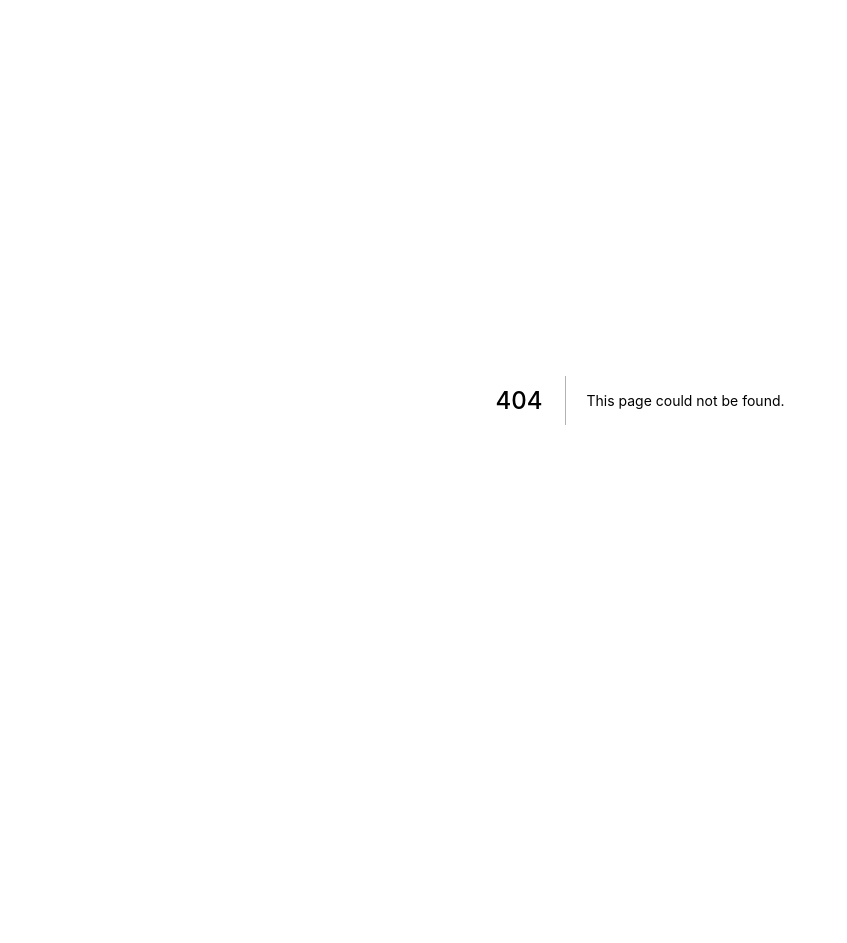
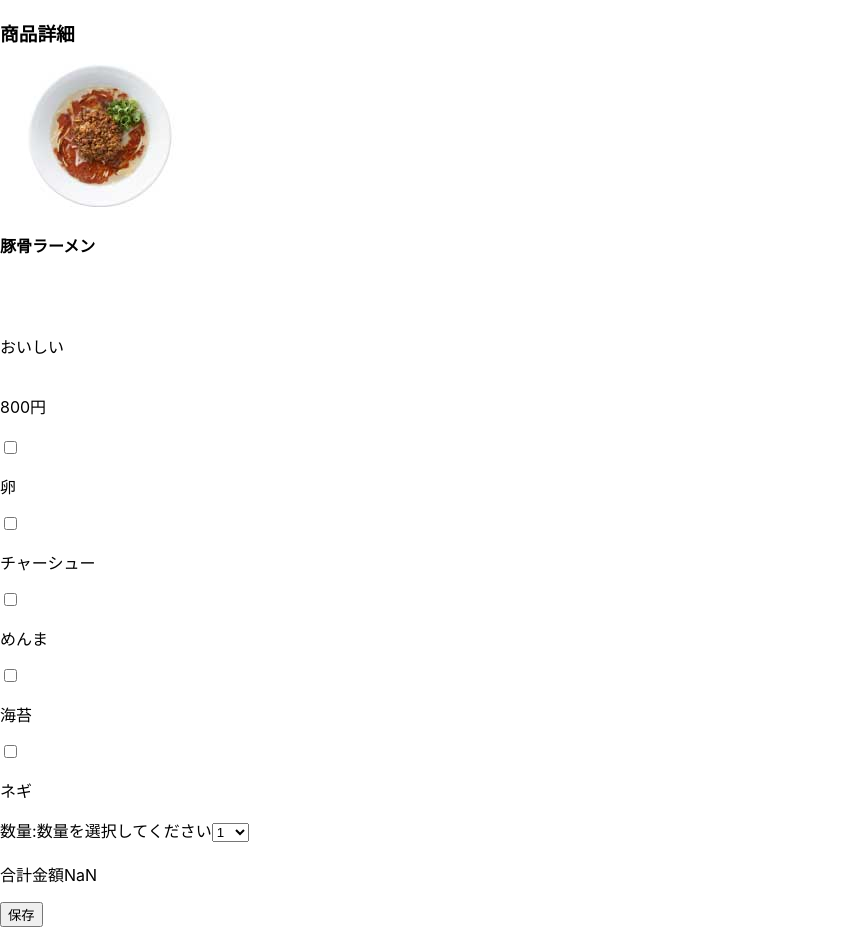
Before and after one commit to watanabekanako/ec-202207d, a Next.js app: page /items/1 in a window 1280 px wide. Before the commit this address had no page. Shown: the whole page, without its empty margins (0-847 px from the left). Before the commit the page ends 800 px from the top, so only its background shows below. Built offline with nearby package versions, Linux system fonts and the light colour scheme; data requests are answered from the project's data file.

Commit message:
商品詳細ページ　カートへ入れるボタン追加しました。

```diff
--- /dev/null
+++ b/src/pages/items/[id].tsx
@@ -0,0 +1,233 @@
+import { useState } from 'react';
+import Link from 'next/link';
+import { useRouter } from 'next/router';
+// import { useState, useEffect } from 'react';
+import Image from 'next/image';
+import Head from 'next/head';
+import React from 'react';
+
+export async function getStaticProps({ params }: any) {
+  const res = await fetch(
+    `http://localhost:8000/items/${params.id} `
+  );
+  const item = await res.json();
+
+  const optionres = await fetch(`http://localhost:8000/options`);
+
+  const options = await optionres.json();
+
+  return {
+    props: {
+      items: item,
+      options: options,
+    },
+  };
+}
+export async function getItemsIds() {
+  const items = await fetch('http://localhost:8000/items').then(
+    (res) => res.json()
+  );
+
+  return items.map((item: { id: string }) => {
+    return {
+      params: {
+        id: item.id.toString(),
+      },
+    };
+  });
+}
+export async function getStaticPaths() {
+  const paths = await getItemsIds();
+
+  return {
+    paths,
+    fallback: false,
+  };
+}
+
+export default function ItemDetail({ items, options }: any) {
+  const [nameText, setNameText] = useState(items.name);
+  const [descText, setDescText] = useState(items.description);
+  const [priceText, setPriceText] = useState(items.price);
+  const [imgText, setImgText] = useState(items.img);
+  const [count, setCount] = useState(1);
+  const [selectOptions, setSelectOptions] = useState({});
+  // const total = num;
+  const total = count * priceText;
+  /*
+チェックボックスがチェックされたらオプションの合計金額をだす
+初期表示がチェックがついているかいないかの確認
+*/
+  // function optionChanged(optionId: number, value: boolean) {
+  //   // selectOptions[optionId] = value;
+  //   setSelectOptions(selectOptions);
+  // }
+  // let optionTotalPrice = 0;
+  // for (const id in selectOptions) {
+  //   // selectOptions[??]の値がtrueの場合にのみ値段を加算する
+  //   if (selectOptions[id]) {
+  //     optionTotalPrice += selectOptions[id];
+  //   }
+  // }
+
+  // カートへのボタン
+  const onClickCart = () => {
+    return fetch('http://localhost:8000/cartItems', {
+      method: 'POST',
+      headers: { 'Content-type': 'application/json' },
+      body: JSON.stringify({
+        img: imgText,
+        name: nameText,
+        price: priceText,
+        quantity: count,
+        options: selectOptions,
+        subtotal: total,
+        id: items.id,
+      }),
+    })
+      .then((res) => res.json)
+      .catch((error) => {
+        console.error(error);
+      });
+  };
+
+  return (
+    <form action="cart_list.html">
+      <div className="row">
+        <div className="col-xs-offset-2 col-xs-8">
+          <h3 className="text-center">商品詳細</h3>
+          <div className="row">
+            <div className="col-xs-5">
+              <p className="img-responsive img-rounded item-img-center">
+                <Image src={imgText} width={200} height={143} />
+              </p>
+            </div>
+
+            <div className="col-xs-5">
+              <div className="bs-component">
+                <h4>{nameText}</h4>
+                <br />
+                <br />
+                <p>{descText}</p>
+              </div>
+            </div>
+          </div>
+          <br />
+          <div className="row">
+            <div className="col-xs-offset-2 col-xs-8">
+              <div className="form-group">
+                <div className="row">
+                  <div className="col-sm-12"></div>
+                  <div className="col-sm-12">
+                    <label className="radio-inline">
+                      {priceText}
+                    </label>
+                  </div>
+                </div>
+              </div>
+            </div>
+          </div>
+          <br />
+          <div className="row">
+            <div className="col-xs-offset-2 col-xs-8">
+              <div className="form-group">
+                <div className="row">
+                  <div className="col-sm-12">
+                    <div className="col-sm-12">
+                      {options.map((option: any, index: any) => {
+                        return (
+                          <>
+                            {/* オプションの値段を取得する方法を考える */}
+                            <input
+                              type="checkbox"
+                              value="{option.price}"
+                              className="checks"
+                              onChange={(e) => {
+                                // const optionId = option.price;
+                                // const checked =
+                                //   e.currentTarget.checked;
+                                // console.log(optionId, checked);
+                                // optionChanged(optionId, checked);
+                                // console.log(
+                                //   option.name,
+                                //   e.currentTarget.checked
+                                // );
+                              }}
+                            />
+
+                            <p key={index}>{option.name}</p>
+                            <p key={index}>{option.price}</p>
+                          </>
+                        );
+                      })}
+                    </div>
+                  </div>
+                </div>
+              </div>
+            </div>
+          </div>
+          <div className="row">
+            <div className="col-xs-offset-2 col-xs-8">
+              <div className="form-group">
+                <div className="row">
+                  <div className="col-xs-5 col-sm-5">
+                    <label>数量:</label>
+                    <label className="control-label">
+                      数量を選択してください
+                    </label>
+                    <select
+                      name=""
+                      onChange={(e: any) => setCount(e.target.value)}
+                    >
+                      <option value="1">1</option>
+                      <option value="2">2</option>
+                      <option value="3">3</option>
+                      <option value="4">4</option>
+                      <option value="5">5</option>
+                      <option value="6">6</option>
+                      <option value="7">7</option>
+                      <option value="8">8</option>
+                      <option value="9">9</option>
+                      <option value="10">10</option>
+                      <option value="11">11</option>
+                      <option value="12">12</option>
+                    </select>
+                  </div>
+                </div>
+              </div>
+            </div>
+          </div>
+          <br />
+          <div className="row">
+            <div className="col-xs-offset-2 col-xs-10">
+              <div className="form-group">
+                {/* <div id="total-price"> */}
+                合計金額
+                {total}
+                {/* </div> */}
+              </div>
+            </div>
+          </div>
+          <div className="row">
+            <div className="col-xs-offset-2 col-xs-3">
+              <div className="form-group">
+                <p>
+                  <Link href="http://localhost:3000/cart">
+                    <button onClick={() => onClickCart()}>
+                      保存
+                    </button>
+                  </Link>
+                  {/* <input
+                    className="form-control btn btn-warning btn-block"
+                    type="submit"
+                    value="カートに入れる"
+                  /> */}
+                </p>
+              </div>
+            </div>
+          </div>
+        </div>
+      </div>
+    </form>
+  );
+}
```
